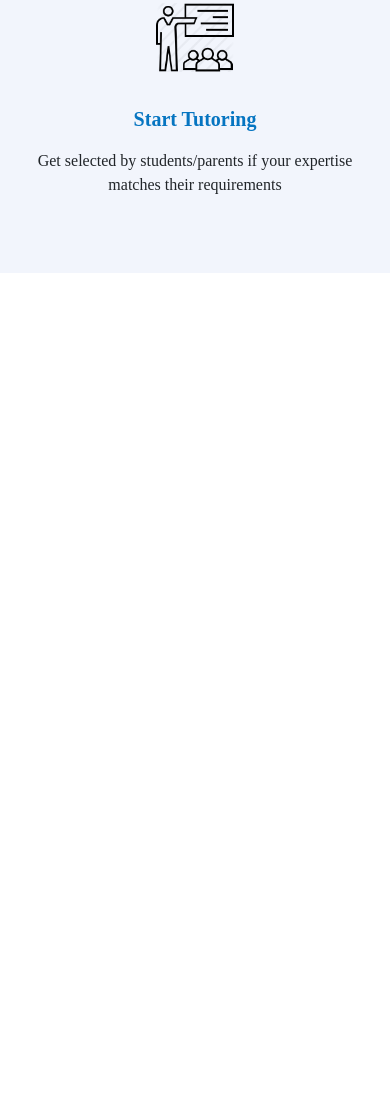
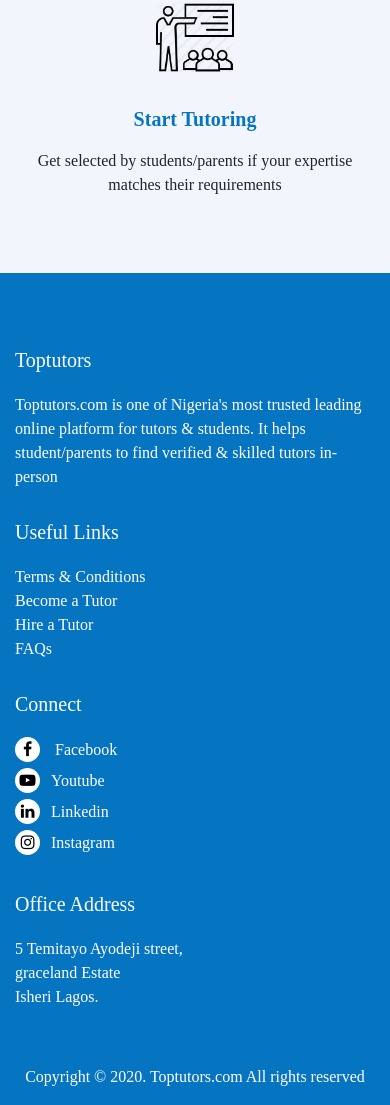
Before and after one commit to AlexanderOba/tutor-website-project, a React app: page / in a window 390 px wide. Shown: the part 5698-6803 px from the top of the page. Before the commit the page ends 5971 px from the top, so only its background shows below. Built offline with nearby package versions, Linux system fonts and the light colour scheme.

Commit message:
completed the landing page

```diff
--- a/src/component/Footer/footer.css
+++ b/src/component/Footer/footer.css
@@ -8,13 +8,55 @@
     margin-top: 13px;
 }
 .footer-header{
-    font-size: 18px;
+    font-size: 20px;
     letter-spacing: 0;
     margin-bottom: 21px;
     margin-top: 15px;
 
 }
-.footer-list{
+.footer-list {
     text-decoration: none;
     list-style: none;
 }
+.footer-list li a{
+    text-decoration: none;
+
+}
+.footer-list li a:hover{
+    color: #ececec;
+}
+
+.logo-social{
+    display: inline-block;
+    background-color: #fff;
+    height: 25px;
+    width: 25px;
+    color: black;
+    margin-right: 11px;
+    border-radius: 100px;
+    margin-bottom: 6px;
+    transition: all .2s;
+    text-align: center;
+    font-size: 16px;
+    line-height: 25px;
+}
+.fa-facebook:hover{
+    background-color:  #3b5998;
+    color: #fff;
+  }
+  .fa-linkedin:hover{
+      background-color:  #00aced;
+      color: #fff;
+    }
+    .fa-instagram:hover{
+      background-image: linear-gradient(to left bottom, #c32aa3,#f46f30) ;
+      color: #fff;
+    }
+    .fa-youtube-play:hover{
+      background-color:  #ff0000;
+      color: #fff;
+    }
+    .copyright-section{
+        margin-top: 40px;
+        text-align: center;
+    }
--- a/src/component/Footer/footer.js
+++ b/src/component/Footer/footer.js
@@ -0,0 +1,59 @@
+import React from 'react';
+import { Container, Row, Col} from 'react-bootstrap';
+import './footer.css';
+import { Link } from 'react-router-dom';
+
+const Footer = ()=>{
+    return(
+        <div className="section-6">
+            <Container>
+                <Row>
+                    <Col md={4}>
+                    <div className="footer-content">
+                       <h2 className="footer-header">Toptutors</h2>
+                       <p>Toptutors.com is one of Nigeria's most trusted leading online platform for tutors & students. It
+                    helps student/parents to find verified & skilled tutors in-person </p>
+                    </div>
+                    </Col>
+                    <Col md={3}>
+                      <div className="footer-content">
+                         <h2 className="footer-header">Useful Links</h2>
+                         <ul className="footer-list">
+                             <li><Link>Terms & Conditions</Link></li>
+                             <li><Link>Become a Tutor</Link></li>
+                             <li><Link>Hire a Tutor</Link></li>
+                             <li><Link>FAQs</Link></li>
+                         </ul>
+                      </div>
+                    </Col>
+                    <Col md={3}>
+                    <div className="footer-content">
+                         <h2 className="footer-header">Connect</h2>
+                         <ul className="footer-list">
+                             <li><Link><i class="logo-social fa fa-facebook"/> Facebook</Link></li>
+                             <li><Link><i class="logo-social fa fa-youtube-play"/>Youtube</Link></li>
+                             <li><Link><i class="logo-social fa fa-linkedin"/>Linkedin</Link></li>
+                             <li><Link><i class="logo-social fa fa-instagram"/>Instagram</Link></li>
+                         </ul>
+                      </div>
+                    </Col>
+                    <Col md={2}>
+                      <div className="footer-content">
+                         <h2 className="footer-header">Office Address</h2>
+                         <p>5 Temitayo Ayodeji street,<br/>graceland Estate <br/> Isheri Lagos. </p>
+                      </div>
+                    </Col>
+                </Row>
+                <Row>
+                    <Col md={12}>
+                        <div  className="copyright-section">
+                          <p>Copyright &copy; 2020. Toptutors.com All rights reserved</p>
+                        </div>
+                    </Col>
+                </Row>
+            </Container>
+
+        </div>
+    )
+}
+export default Footer;
--- a/src/component/Header/header.css
+++ b/src/component/Header/header.css
@@ -3,6 +3,7 @@
     justify-content: space-around;
     padding-top: 30px;
     padding-bottom: 10px;
+    align-items: baseline;
 }
 .logo{
     color:#fff;
@@ -51,7 +52,7 @@
         width: 97%;
     }
     .special-skills{
-        width: 105%;
+        width: 77%;
     }
 }
 @media screen and (max-width:760px){
--- a/src/component/Header/navlist.js
+++ b/src/component/Header/navlist.js
@@ -9,6 +9,7 @@
     width: 40%;
     color: #fff;
     font-size: 14px;
+    align-items:  baseline;
 
     li a{
         list-style: none;
--- a/src/component/Home/home.js
+++ b/src/component/Home/home.js
@@ -3,7 +3,7 @@
 import{ Link } from 'react-router-dom';
 import{ Container, Row , Col, Carousel } from 'react-bootstrap';
 import Header from '../Header/header';
-
+import Footer from '../Footer/footer';
 
 
 const Home=()=>{
@@ -169,7 +169,7 @@
              </Carousel>
           </div>
           <div className="section-5">
-          <Container>
+             <Container>
                    <h2>How It Works For Tutors</h2>
                    <Row>
                       <Col md={4}>
@@ -198,6 +198,7 @@
                    </Row>
               </Container>
           </div>
+          <Footer/>
         </div>
     )
 }
```
